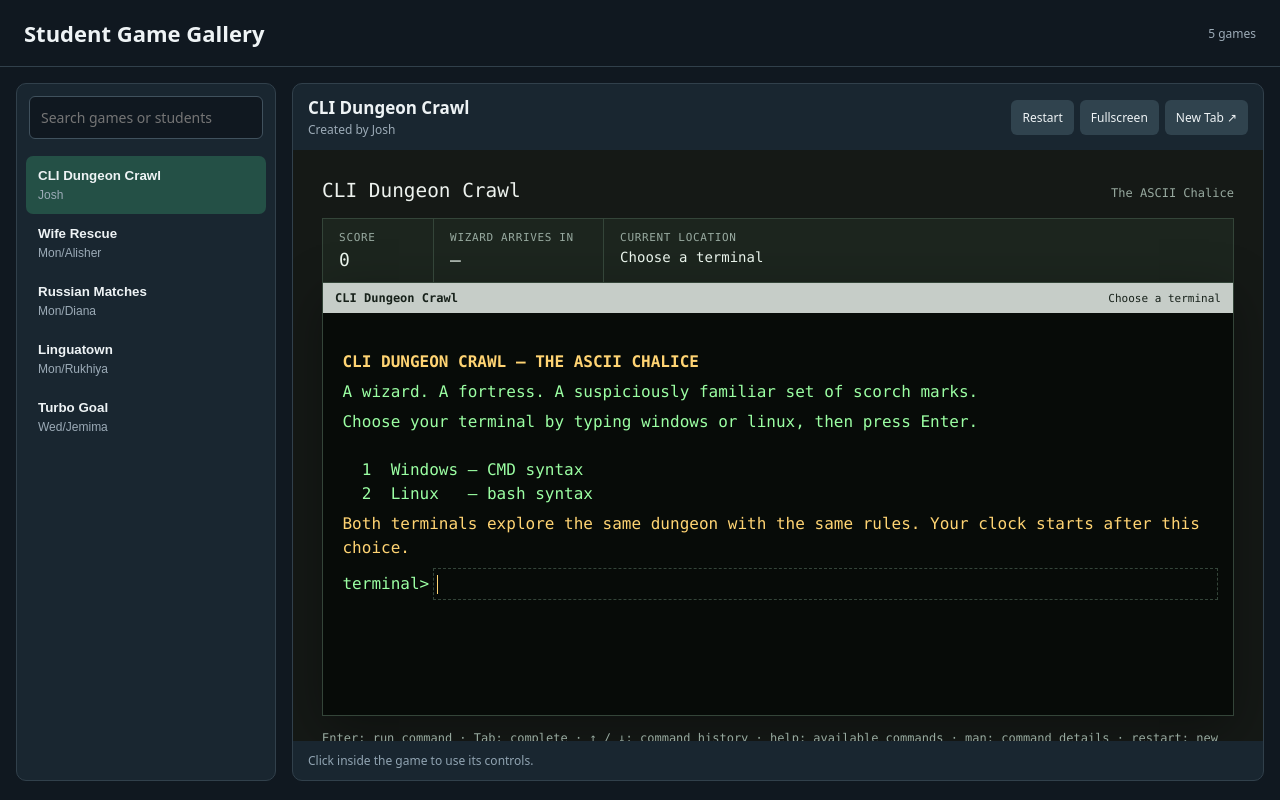
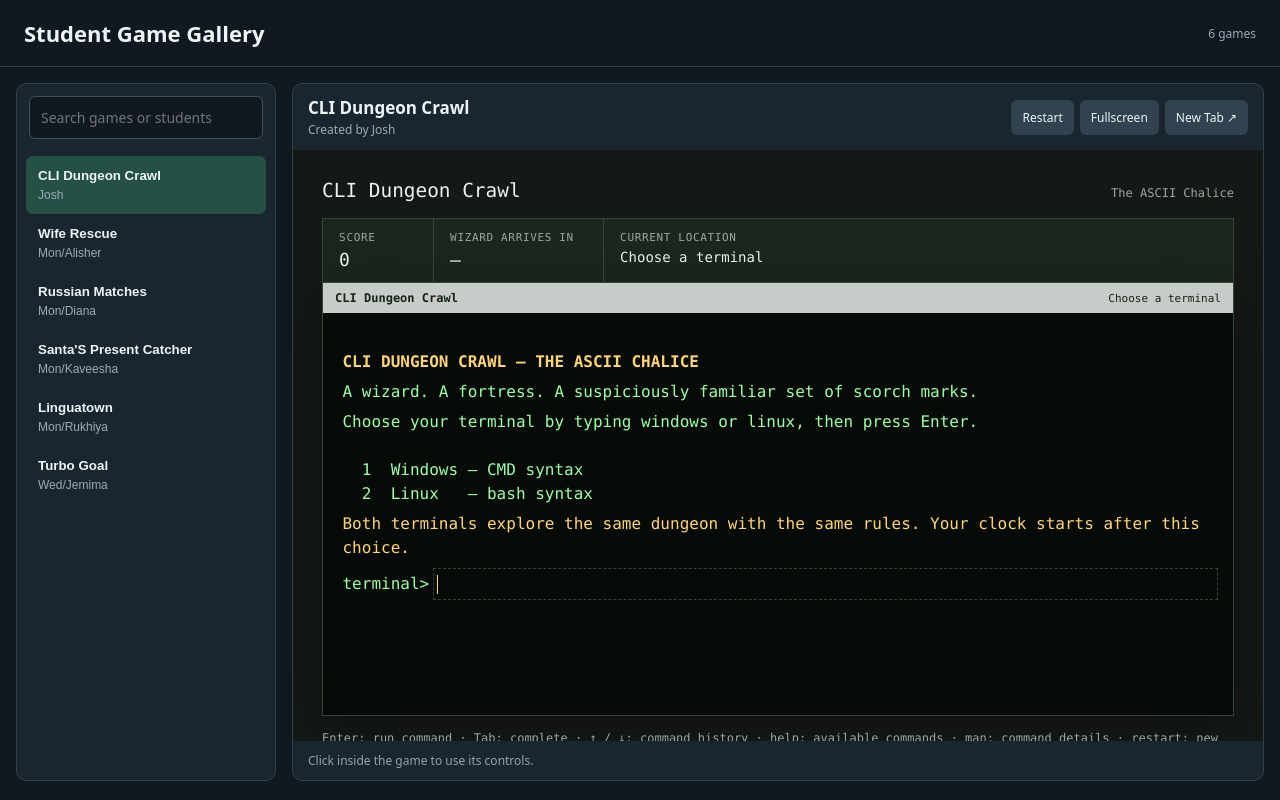
Before and after one commit to Josh-Teacher/ibm, a plain HTML site: page da/games/index.html in a window 1280 px wide. Drawn offline with Linux system fonts and the light colour scheme.

Commit message:
Update index.html

```diff
--- a/da/games/index.html
+++ b/da/games/index.html
@@ -222,7 +222,8 @@
     "wed/Jemima_Turbo Goal.html",
     "mon/Alisher_Wife Rescue.html",
     "mon/Diana_Russian Matches.html",
-    "mon/Rukhiya_Linguatown.html"
+    "mon/Rukhiya_Linguatown.html",
+    "mon/Kaveesha_Santa's Present Catcher.html"
   ];
 
   const $ = id => document.getElementById(id);
```
